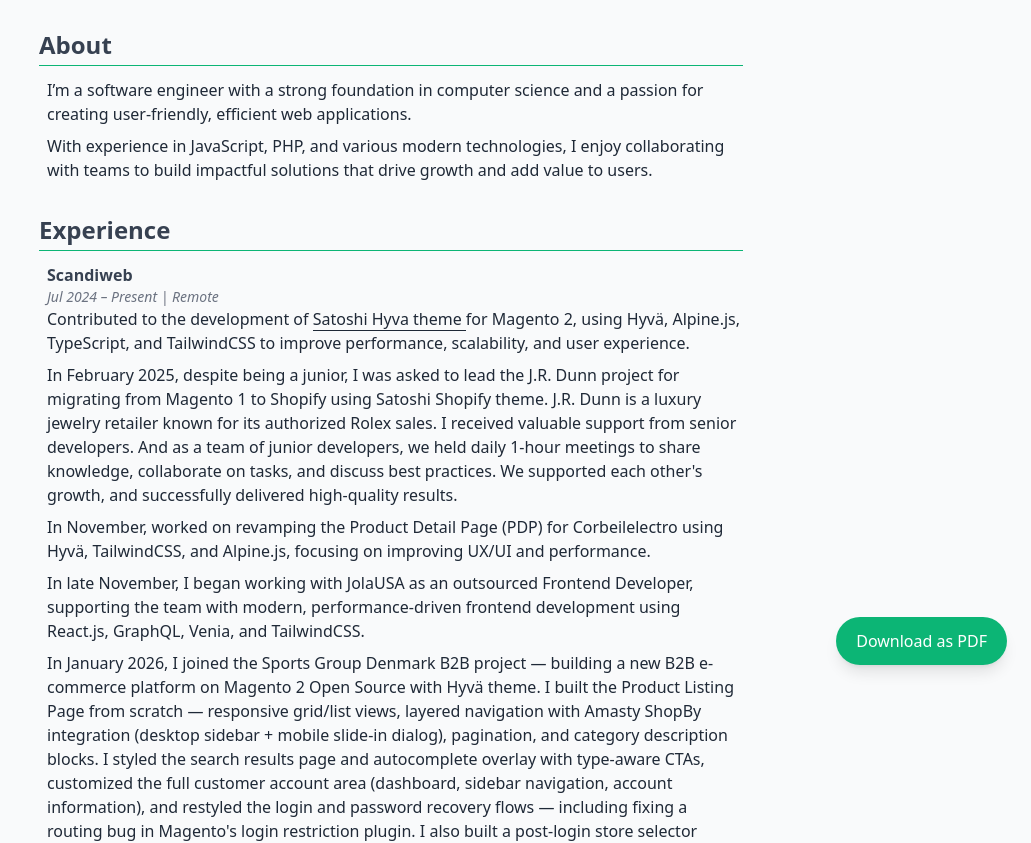
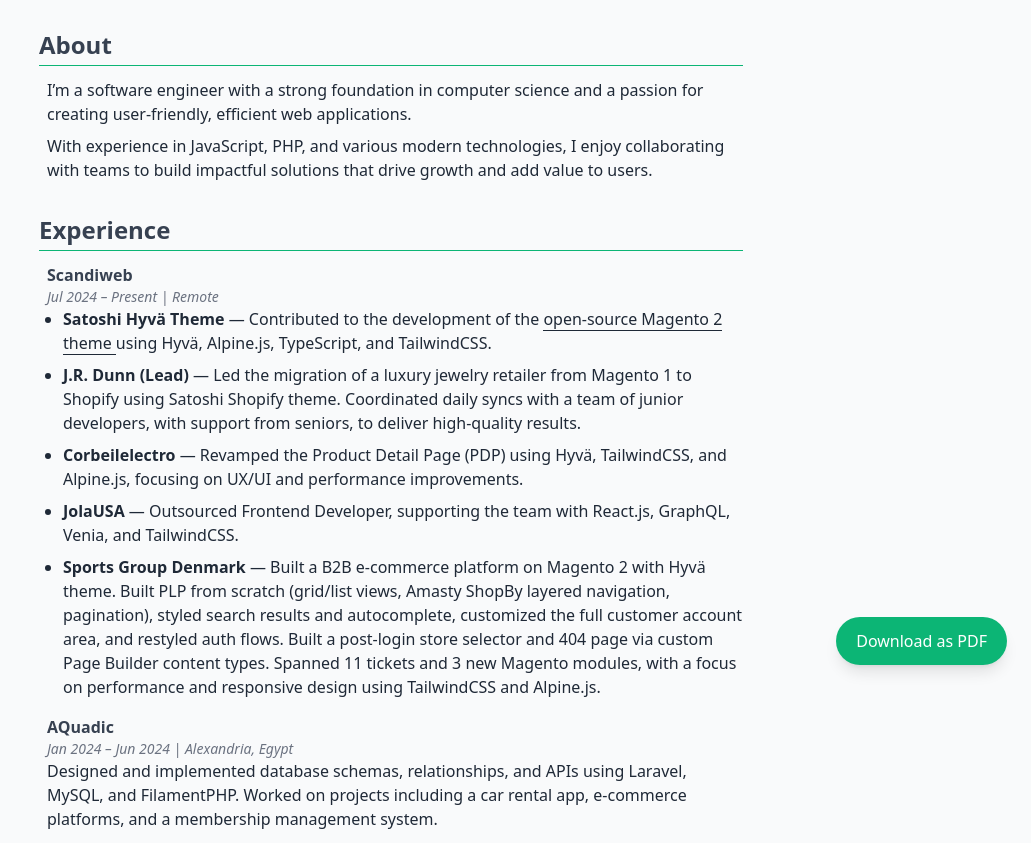
Before and after one commit to edriso/edriso.github.io, a website: page index.html in a window 1280 px wide. Shown: the part 111-954 px from the top of the page, without its empty margins (249-1280 px from the left). Drawn offline with Linux system fonts and the light colour scheme.

Commit message:
Restructure Scandiweb experience into scannable project-based list

```diff
--- a/index.html
+++ b/index.html
@@ -101,59 +101,45 @@
             <time datetime="2024-07">Jul 2024</time>
             – Present | Remote
           </p>
-          <div class="space-y-2">
-            <p>
-              Contributed to the development of
+          <ul class="space-y-2 list-disc ml-4">
+            <li>
+              <strong>Satoshi Hyvä Theme</strong> — Contributed to the
+              development of the
               <a
                 href="https://github.com/scandiweb/satoshi-hyva"
                 target="_blank"
               >
-                Satoshi Hyva theme
+                open-source Magento 2 theme
               </a>
-              for Magento 2, using Hyvä, Alpine.js, TypeScript, and TailwindCSS
-              to improve performance, scalability, and user experience.
-            </p>
-            <p>
-              In February 2025, despite being a junior, I was asked to lead the
-              J.R. Dunn project for migrating from Magento 1 to Shopify using
-              Satoshi Shopify theme. J.R. Dunn is a luxury jewelry retailer
-              known for its authorized Rolex sales. I received valuable support
-              from senior developers. And as a team of junior developers, we
-              held daily 1-hour meetings to share knowledge, collaborate on
-              tasks, and discuss best practices. We supported each other's
-              growth, and successfully delivered high-quality results.
-            </p>
-            <p>
-              In November, worked on revamping the Product Detail Page (PDP) for
-              Corbeilelectro using Hyvä, TailwindCSS, and Alpine.js, focusing on
-              improving UX/UI and performance.
-            </p>
-            <p>
-              In late November, I began working with JolaUSA as an outsourced
-              Frontend Developer, supporting the team with modern,
-              performance-driven frontend development using React.js, GraphQL,
-              Venia, and TailwindCSS.
-            </p>
-            <p>
-              In January 2026, I joined the Sports Group Denmark B2B project —
-              building a new B2B e-commerce platform on Magento 2 Open Source
-              with Hyvä theme. I built the Product Listing Page from scratch —
-              responsive grid/list views, layered navigation with Amasty ShopBy
-              integration (desktop sidebar + mobile slide-in dialog),
-              pagination, and category description blocks. I styled the search
-              results page and autocomplete overlay with type-aware CTAs,
-              customized the full customer account area (dashboard, sidebar
-              navigation, account information), and restyled the login and
-              password recovery flows — including fixing a routing bug in
-              Magento's login restriction plugin. I also built a post-login
-              store selector popup and a 404 page using custom Page Builder
-              content types, giving admins full CMS control. The work spanned 11
-              tickets and 3 new Magento modules, with a focus on performance
-              (DOM movement over cloning, batched filter apply, minimal CSS
-              specificity) and responsive design using TailwindCSS and Alpine.js
-              throughout.
-            </p>
-          </div>
+              using Hyvä, Alpine.js, TypeScript, and TailwindCSS.
+            </li>
+            <li>
+              <strong>J.R. Dunn (Lead)</strong> — Led the migration of a luxury
+              jewelry retailer from Magento 1 to Shopify using Satoshi Shopify
+              theme. Coordinated daily syncs with a team of junior developers,
+              with support from seniors, to deliver high-quality results.
+            </li>
+            <li>
+              <strong>Corbeilelectro</strong> — Revamped the Product Detail Page
+              (PDP) using Hyvä, TailwindCSS, and Alpine.js, focusing on UX/UI
+              and performance improvements.
+            </li>
+            <li>
+              <strong>JolaUSA</strong> — Outsourced Frontend Developer,
+              supporting the team with React.js, GraphQL, Venia, and
+              TailwindCSS.
+            </li>
+            <li>
+              <strong>Sports Group Denmark</strong> — Built a B2B e-commerce
+              platform on Magento 2 with Hyvä theme. Built PLP from scratch
+              (grid/list views, Amasty ShopBy layered navigation, pagination),
+              styled search results and autocomplete, customized the full
+              customer account area, and restyled auth flows. Built a post-login
+              store selector and 404 page via custom Page Builder content types.
+              Spanned 11 tickets and 3 new Magento modules, with a focus on
+              performance and responsive design using TailwindCSS and Alpine.js.
+            </li>
+          </ul>
         </article>
 
         <article class="mb-4">
```
Also changed, not shown: dist/style.css.
